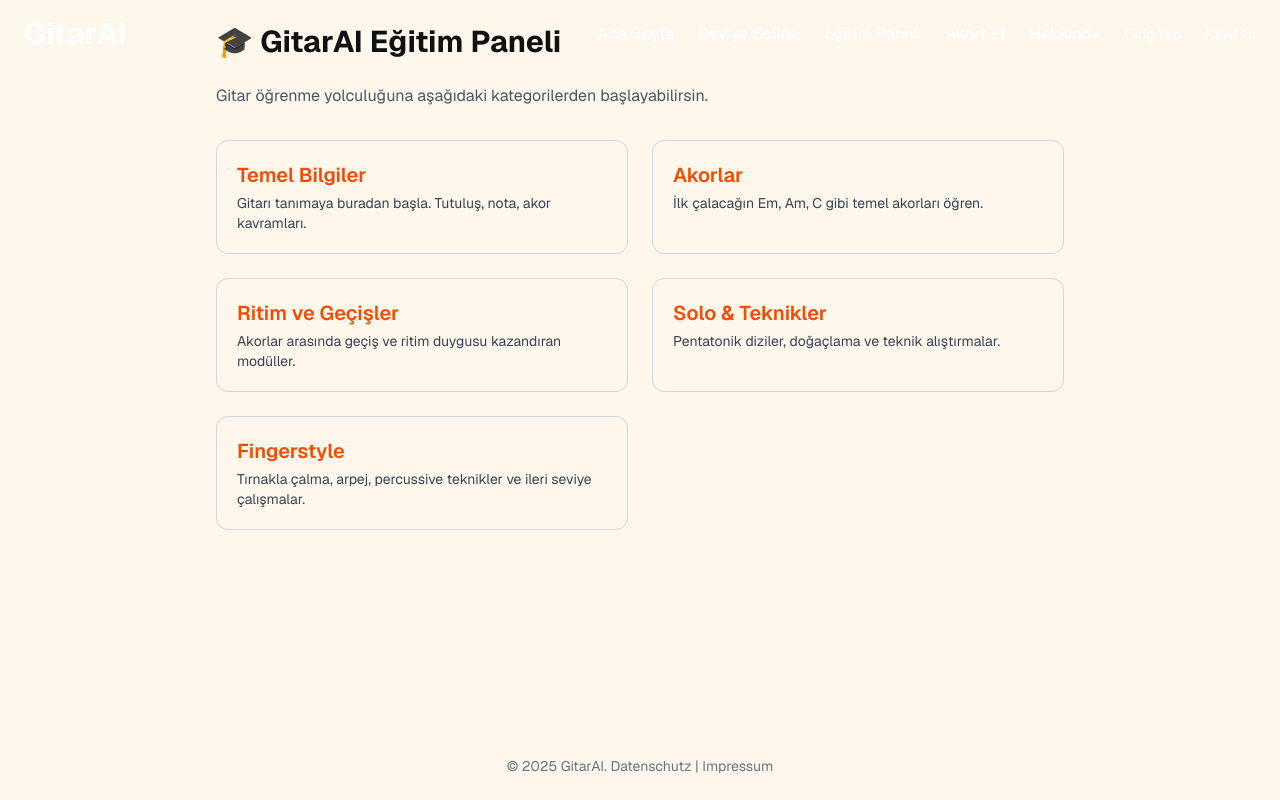
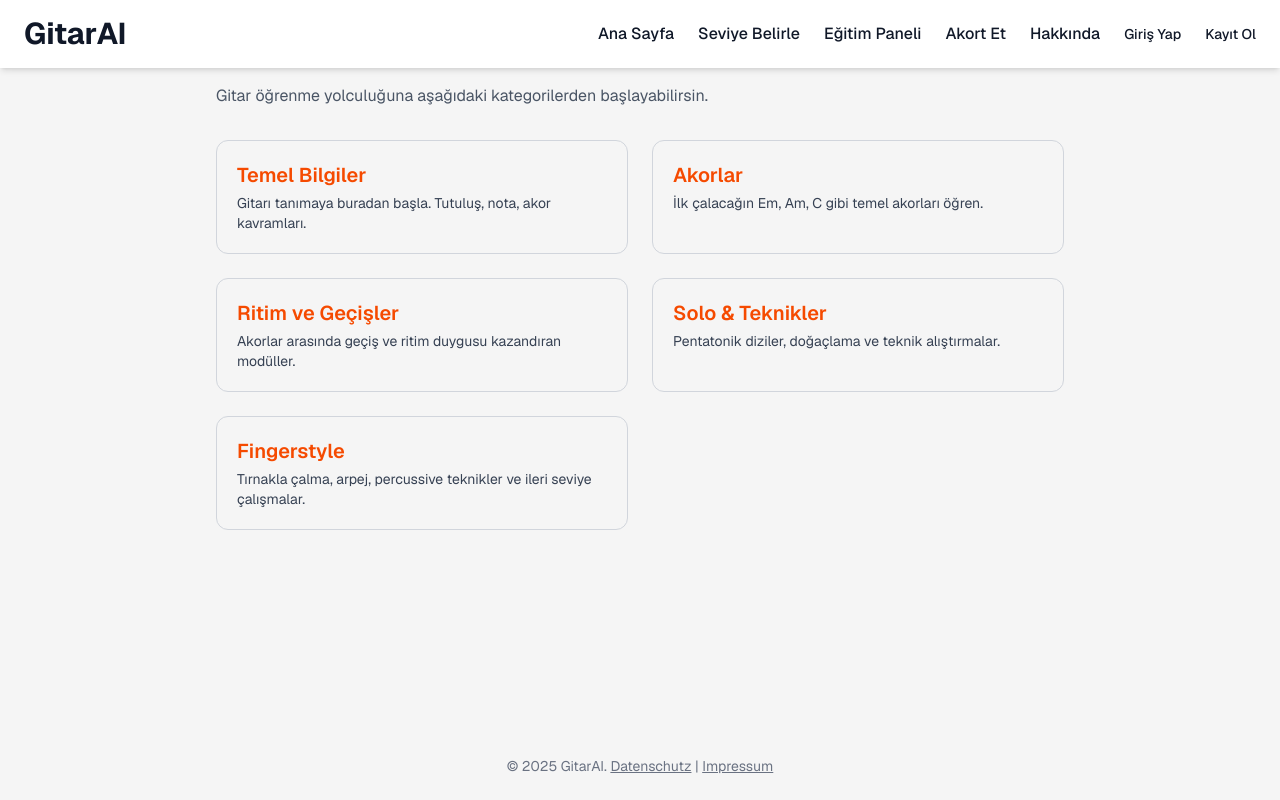
Before and after one commit to anlcmrt/GitarAI, a Next.js app: page /education in a window 1280 px wide. Built offline with nearby package versions, Linux system fonts and the light colour scheme; no server answers.

Commit message:
site rengi ve tasarimi

```diff
--- a/src/app/globals.css
+++ b/src/app/globals.css
@@ -2,8 +2,8 @@
 
 /* Global Değişkenler */
 :root {
-  --background: #fef7ec; /* Anasayfa ile uyumlu sıcak krem tonu */
-  --foreground: #111111; /* Modern siyah ton */
+  --background: #f5f5f5;
+  --foreground: #111111;
   --font-sans: 'Geist', Arial, Helvetica, sans-serif;
   --font-mono: 'Geist Mono', monospace;
 }
@@ -15,7 +15,6 @@
   }
 }
 
-/* Temel Gövde Ayarları */
 body {
   background-color: var(--background);
   color: var(--foreground);
@@ -30,12 +29,12 @@ body {
   box-sizing: border-box;
 }
 
-/* ❌ Bu kısmı ya tamamen kaldır ya da şöyle değiştir: */
-a {
+/* Sadece içerik içindeki linklere uygulanır */
+main a {
+  color: inherit;
   text-decoration: none;
 }
 
-/* Buton font uyumu */
 button {
   font-family: inherit;
 }
--- a/src/app/layout.tsx
+++ b/src/app/layout.tsx
@@ -1,4 +1,3 @@
-// src/app/layout.tsx
 import type { Metadata } from "next";
 import { Geist, Geist_Mono } from "next/font/google";
 import "./globals.css";
@@ -29,9 +28,9 @@ export default function RootLayout({
   return (
     <html lang="tr">
       <body
-        className={`${geistSans.variable} ${geistMono.variable} antialiased bg-white text-gray-900 min-h-screen flex flex-col`}
+        className={`${geistSans.variable} ${geistMono.variable} antialiased min-h-screen flex flex-col`}
       >
-        {/* Navbar sabit olacağı için içerik çakışmasın */}
+        {/* Navbar sabit ve entegre şekilde görünüyor */}
         <Navbar />
 
         {/* Sayfa İçeriği */}
@@ -40,7 +39,10 @@ export default function RootLayout({
         {/* Footer */}
         <footer className="text-sm text-gray-500 text-center mt-16 mb-6">
           © {new Date().getFullYear()} GitarAI.{" "}
-          <Link href="/datenschutz" className="underline hover:text-blue-600">
+          <Link
+            href="/datenschutz"
+            className="underline hover:text-blue-600"
+          >
             Datenschutz
           </Link>{" "}
           |{" "}
--- a/src/components/Navbar.tsx
+++ b/src/components/Navbar.tsx
@@ -1,6 +1,7 @@
 "use client";
 
 import Link from "next/link";
+import { usePathname } from "next/navigation";
 import { useEffect, useState, useRef } from "react";
 import { onAuthStateChanged, signOut, User } from "firebase/auth";
 import { auth } from "@/lib/firebase";
@@ -10,6 +11,9 @@ export default function Navbar() {
   const [user, setUser] = useState<User | null>(null);
   const [dropdownOpen, setDropdownOpen] = useState(false);
   const dropdownRef = useRef<HTMLLIElement>(null);
+  const pathname = usePathname();
+
+  const isHome = pathname === "/";
 
   useEffect(() => {
     const unsubscribe = onAuthStateChanged(auth, (currentUser) => {
@@ -47,17 +51,26 @@ export default function Navbar() {
     });
   };
 
-  const linkClass =
-    "font-medium text-white hover:text-orange-400 transition";
+  const linkBaseClass = isHome
+    ? "text-white hover:text-orange-400"
+    : "text-gray-900 hover:text-orange-500";
+
+  const linkClass = `font-medium relative after:absolute after:left-0 after:-bottom-1 after:h-0.5 after:w-full ${
+    isHome ? "after:bg-orange-400" : "after:bg-orange-500"
+  } after:scale-x-0 hover:after:scale-x-100 after:origin-left after:transition-transform after:duration-300 ${linkBaseClass} transition`;
 
   const mobileMenuClasses = `md:flex md:items-center md:gap-6 absolute md:static w-full left-0 md:w-auto transition-transform duration-300 ease-in-out z-50 ${
-    isOpen ? "top-16 bg-transparent" : "top-[-400px]"
-  }`;
+    isOpen ? "top-16" : "top-[-400px]"
+  } ${isHome ? "bg-transparent" : "bg-white"}`;
 
   return (
-    <nav className="fixed top-0 left-0 w-full z-50 px-6 py-4 flex items-center justify-between bg-transparent">
+    <nav
+      className={`fixed top-0 left-0 w-full z-50 px-6 py-4 flex items-center justify-between ${
+        isHome ? "bg-transparent" : "bg-white shadow-md"
+      }`}
+    >
       {/* Logo */}
-      <div className="text-3xl font-bold text-white">
+      <div className={`text-3xl font-bold ${isHome ? "text-white" : "text-gray-900"}`}>
         <Link href="/" className="hover:text-orange-400 transition">
           GitarAI
         </Link>
@@ -65,7 +78,7 @@ export default function Navbar() {
 
       {/* Mobil Menü Düğmesi */}
       <button
-        className="md:hidden text-white text-2xl"
+        className={`md:hidden text-2xl ${isHome ? "text-white" : "text-gray-800"}`}
         onClick={toggleMenu}
         aria-label="Menüyü Aç/Kapat"
         aria-expanded={isOpen}
@@ -76,53 +89,29 @@ export default function Navbar() {
 
       {/* Menü Öğeleri */}
       <ul className={mobileMenuClasses}>
-        <li>
-          <Link href="/" className={linkClass} onClick={() => setIsOpen(false)}>
-            Ana Sayfa
-          </Link>
-        </li>
-        <li>
+        {[
+          { href: "/", label: "Ana Sayfa" },
+          { href: "/onboarding", label: "Seviye Belirle" },
+          { href: "/education", label: "Eğitim Paneli" },
+          { href: "/tuner", label: "Akort Et" },
+          { href: "/about", label: "Hakkında" },
+        ].map((item) => (
+          <li key={item.href}>
             <Link
-            href="/onboarding"
+              href={item.href}
               className={linkClass}
               onClick={() => setIsOpen(false)}
             >
-            Seviye Belirle
+              {item.label}
             </Link>
           </li>
-        <li>
-          <Link
-            href="/education"
-            className={linkClass}
-            onClick={() => setIsOpen(false)}
-          >
-            Eğitim Paneli
-          </Link>
-        </li>
-        <li>
-          <Link
-            href="/tuner"
-            className={linkClass}
-            onClick={() => setIsOpen(false)}
-          >
-            Akort Et
-          </Link>
-        </li>
-        <li>
-          <Link
-            href="/about"
-            className={linkClass}
-            onClick={() => setIsOpen(false)}
-          >
-            Hakkında
-          </Link>
-        </li>
+        ))}
 
         {user ? (
-          <li className="relative text-white" ref={dropdownRef}>
+          <li className="relative" ref={dropdownRef}>
             <button
               onClick={() => setDropdownOpen(!dropdownOpen)}
-              className="text-sm font-medium hover:text-orange-400 transition"
+              className={`text-sm font-medium ${isHome ? "text-white hover:text-orange-400" : "text-gray-800 hover:text-orange-500"} transition`}
               aria-haspopup="true"
               aria-expanded={dropdownOpen}
             >
@@ -158,7 +147,7 @@ export default function Navbar() {
             <li>
               <Link
                 href="/login"
-                className="text-sm font-medium text-white hover:text-orange-400 transition"
+                className={`text-sm font-medium ${linkBaseClass}`}
               >
                 Giriş Yap
               </Link>
@@ -166,7 +155,7 @@ export default function Navbar() {
             <li>
               <Link
                 href="/register"
-                className="text-sm font-medium text-white hover:text-orange-400 transition"
+                className={`text-sm font-medium ${linkBaseClass}`}
               >
                 Kayıt Ol
               </Link>
```
Lines whose indentation alone changed are shown as unchanged.
